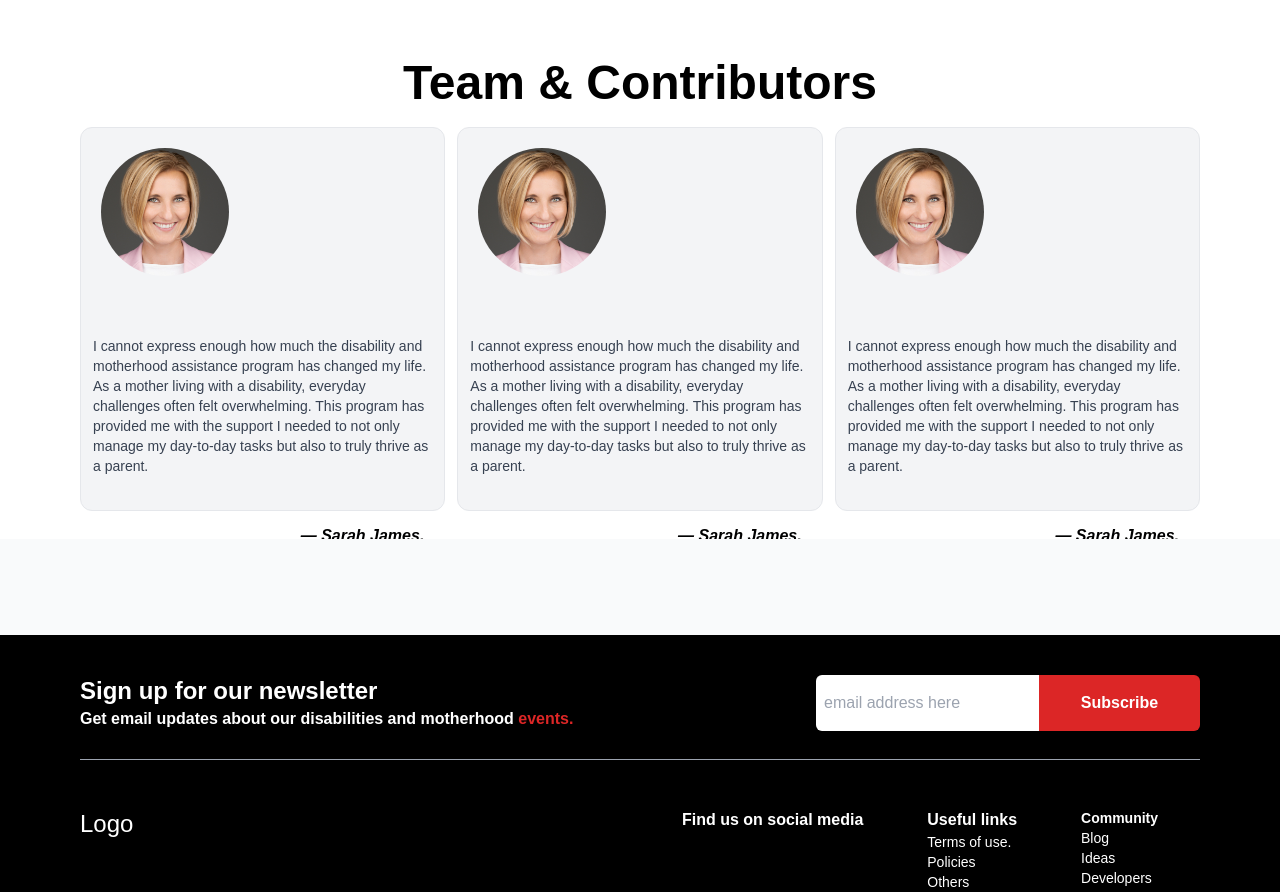
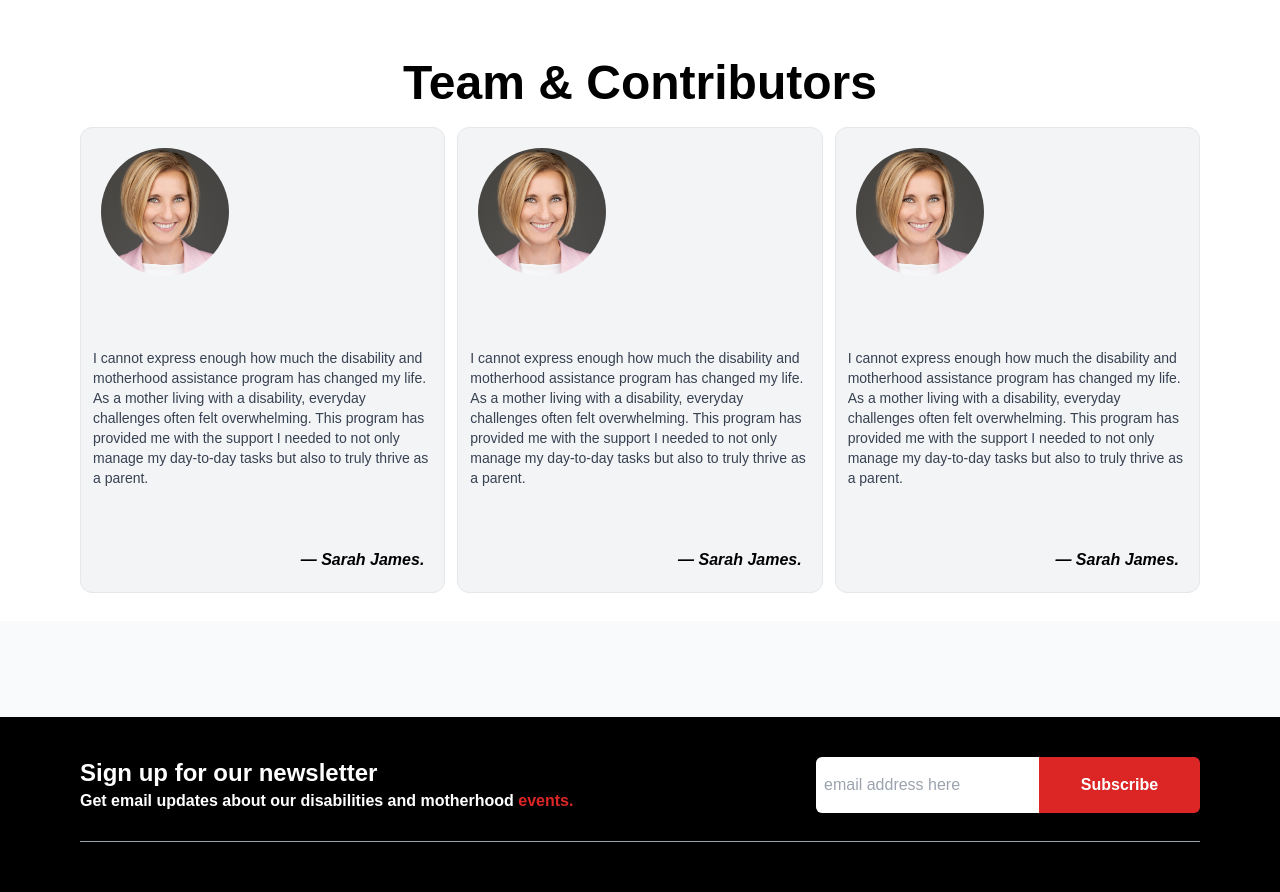
Before and after one commit to Cosmosvybes/disability_and_motherhood, a React (Vite) app: page / in a window 1280 px wide. Shown: the part 2980-3872 px from the top of the page. Built offline with nearby package versions, Linux system fonts and the light colour scheme; some icons are missing; a web font is replaced by a local one.

Commit message:
save font and gap sizes

```diff
--- a/src/Components/Pages/Landing/Components/Card.tsx
+++ b/src/Components/Pages/Landing/Components/Card.tsx
@@ -3,7 +3,7 @@ import { Location } from "react-huge-icons/solid";
 const Card = ({ image }: { image: any }) => {
   return (
     <>
-      <div className="relative gap-5 bg-gray-100 h-auto w-full px-2 max-sm:px-1 py-2 mt-4 flex justify-start flex-col rounded-0 ">
+      <div className="relative gap-5 max-sm:gap-2 bg-gray-100 h-auto w-full px-2 max-sm:px-1 py-2 mt-4 flex justify-start flex-col rounded-0 ">
         <div
           className="relative w-full flex justify-start max-sm:object-contain  rounded-xl h-96 max-sm:h-44"
           style={{
--- a/src/Components/Pages/Landing/Components/Footer.tsx
+++ b/src/Components/Pages/Landing/Components/Footer.tsx
@@ -10,7 +10,7 @@ const Footer = () => {
   return (
     <>
       <div className="relative h-24 bg-gray-50 mt-2"></div>
-      <div className="relative py-10 px-20 max-sm:px-2 gap-5 max-sm:py-5 bg-black flex flex-col">
+      <div className="relative py-10 px-20 max-sm:px-2 gap-5 max-sm:gap-2 max-sm:py-5 bg-black flex flex-col">
         <div className="relative flex justify-between max-sm:flex-col gap-2">
           <div className="relative flex flex-col justify-normal">
             <h1 className="font-extrabold text-white text-2xl">
@@ -43,7 +43,7 @@ const Footer = () => {
           <h1 className="text-2xl text-white"> Logo</h1>
           {/*  */}
 
-          <div className="relative max-sm:flex-col px-5  flex gap-5 justify-around w-1/2 max-sm:w-auto h-auto ">
+          <div className="relative max-sm:flex-col px-5  flex gap-5 max-sm:gap-3 justify-around w-1/2 max-sm:w-auto h-auto ">
             <div className="relative flex flex-col">
               <h1 className="text-white max-sm:text-sm  font-bold">
                 {" "}
--- a/src/Components/Pages/Landing/Components/Testimonial.tsx
+++ b/src/Components/Pages/Landing/Components/Testimonial.tsx
@@ -3,7 +3,7 @@ import { Reward } from "react-huge-icons/solid";
 const Testimonial = ({ image }: { image: any }) => {
   return (
     <>
-      <div className="relative flex transition duration-500  bg-gray-100 border gap-2 shadow-lg shadow-white rounded-xl justify-start  flex-col h-96 max-sm:h-auto w-full">
+      <div className="relative flex transition duration-500  gap-5  bg-gray-100 border max-sm:gap-2 shadow-lg shadow-white rounded-xl justify-start  flex-col h-auto max-sm:h-auto w-full">
         <div className=" w-1/2 max-sm:w-1/2 max-sm:h-auto   flex justify-normal  py-5 px-5 ">
           <div
             className="h-32 relative w-32 bg-gray-50 rounded-full"
```
